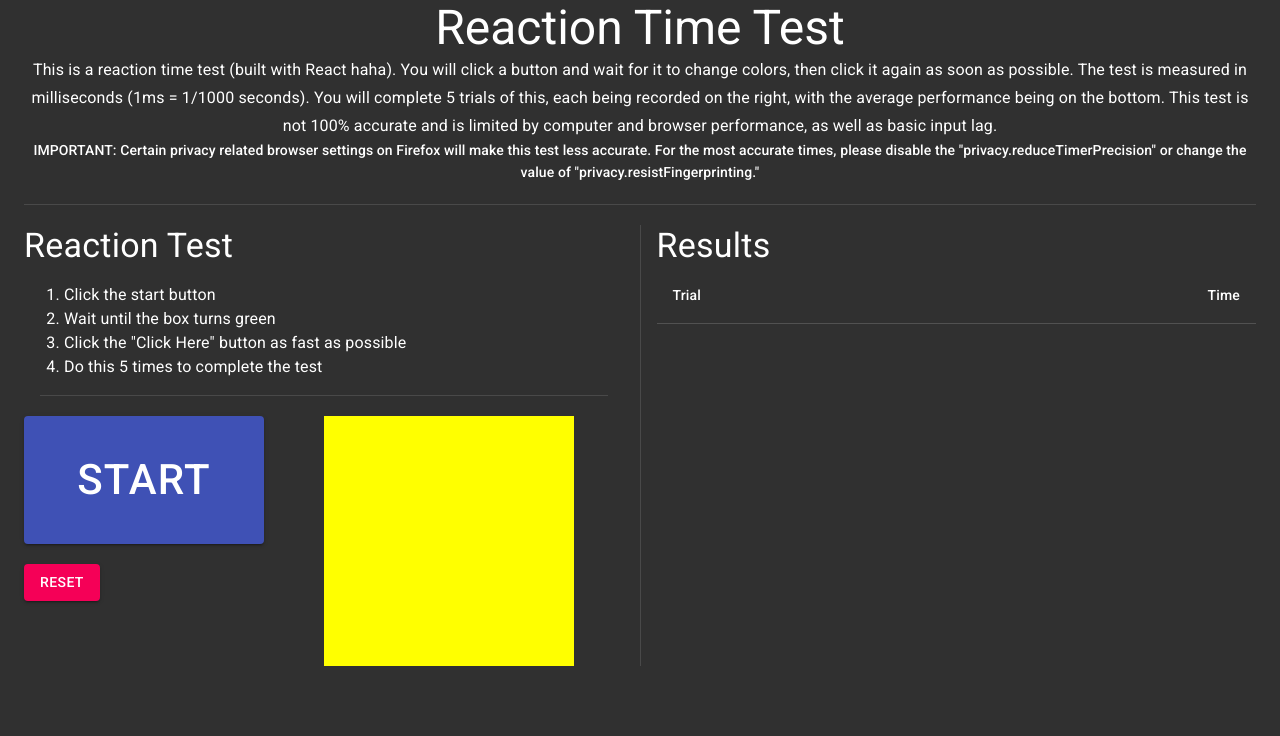
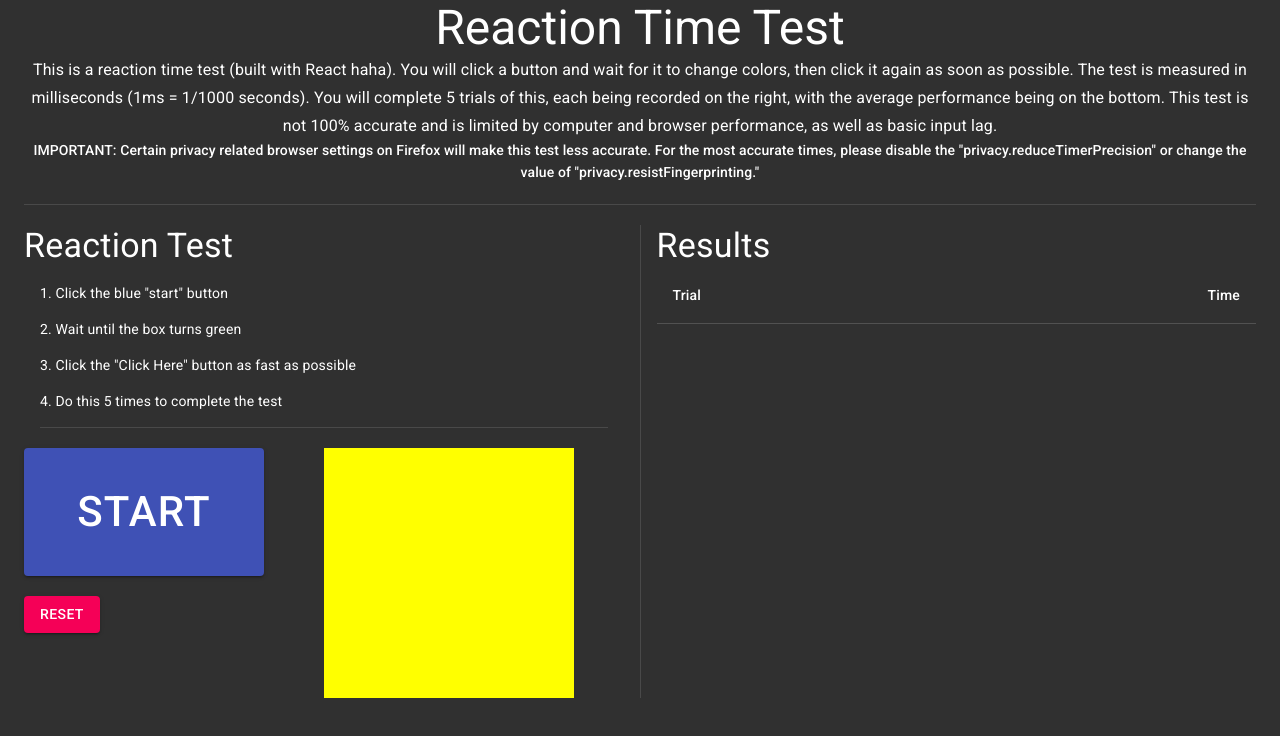
Before and after one commit to ZBerritt/reaction-time-test, a React (Create React App) app: page / in a window 1280 px wide. Shown: the top 736 px of the page. Built offline with nearby package versions, Linux system fonts and the light colour scheme.

Commit message:
Minor tweaks

```diff
--- a/src/components/ReactionTest.js
+++ b/src/components/ReactionTest.js
@@ -1,7 +1,7 @@
 import Results from "./Results";
 import "./ReactionTest.css";
 import { useState, useEffect } from "react";
-import { Box, Button, Divider, Grid, Typography } from "@material-ui/core";
+import { Box, Button, Divider, Grid, Typography, List, ListItem } from "@material-ui/core";
 
 export default function ReactionTest() {
   const [results, setResults] = useState([]);
@@ -41,14 +41,12 @@ export default function ReactionTest() {
     <Grid container direction="row" justify="center">
       <Grid item xs>
         <Typography variant="h4">Reaction Test</Typography>
-        <Typography variant="body1">
-          <ol>
-            <li>Click the start button</li>
-            <li>Wait until the box turns green</li>
-            <li>Click the "Click Here" button as fast as possible</li>
-            <li>Do this 5 times to complete the test</li>
-          </ol>
-        </Typography>
+          <List>
+            <ListItem>1. Click the blue "start" button</ListItem>
+            <ListItem>2. Wait until the box turns green</ListItem>
+            <ListItem>3. Click the "Click Here" button as fast as possible</ListItem>
+            <ListItem>4. Do this 5 times to complete the test</ListItem>
+          </List>
         <Divider variant="middle" />
         <br />
         <Grid container direction="row" justify="center">
@@ -56,26 +54,17 @@ export default function ReactionTest() {
             <ActionButton button={actionButton} />
             <br />
             <br />
-            <Button
-              id="reset-btn"
-              variant="contained"
-              color="secondary"
-              size="medium"
-              onClick={function () {
+            <Button id="reset-btn" variant="contained" color="secondary" size="medium" onClick={function () {
                 // Reset game
-                document.getElementById("color-box").style["background-color"] =
-                  "yellow";
+                document.getElementById("color-box").style["background-color"] = "yellow";
                 setActionButton("main");
-                setTesting(null);
+                setTesting(false);
                 setTriggered(null);
-                setTestTimeout(
-                  testTimeout == null ? null : clearTimeout(testTimeout)
-                );
+                setTestTimeout(clearTimeout(testTimeout));
                 setResults([]);
-              }}
-            >
-              Reset
-            </Button>
+              }}>
+                Reset
+              </Button>
           </Grid>
           <Grid item xs>
             <Box
```
